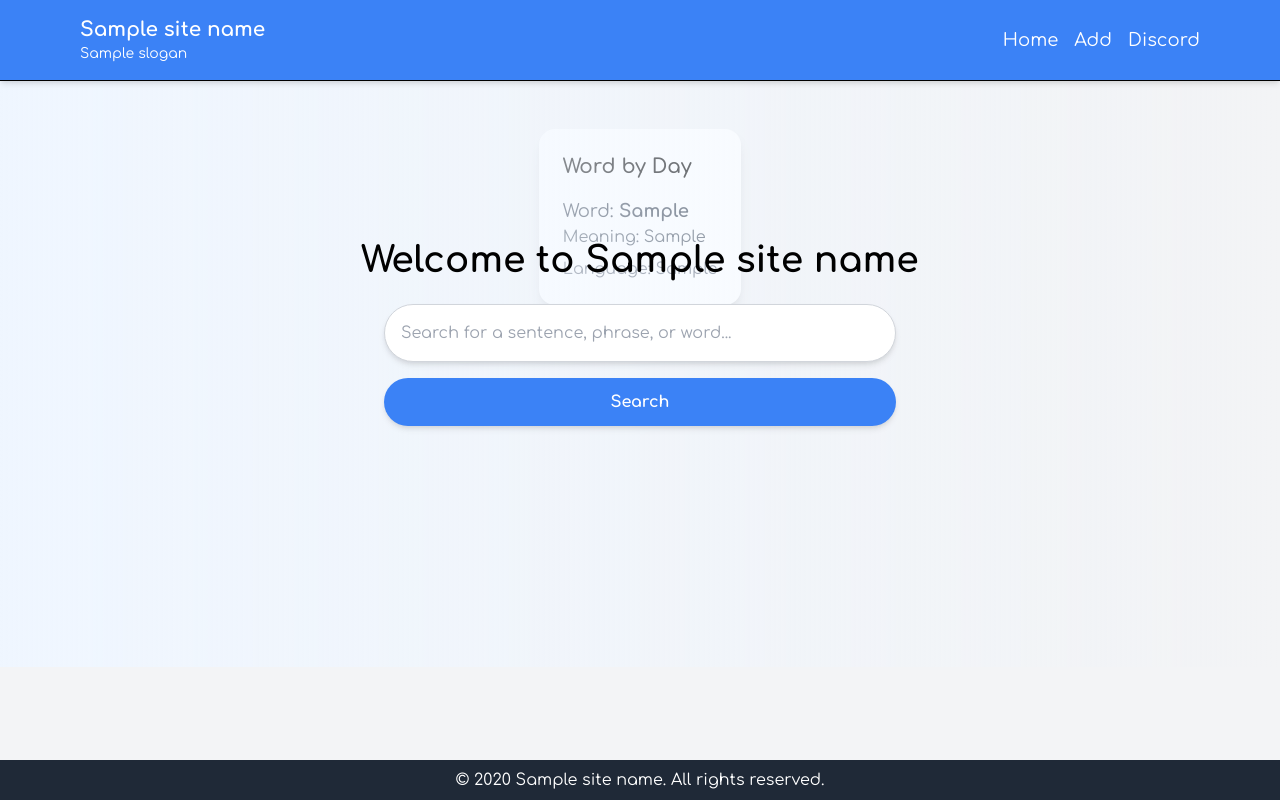
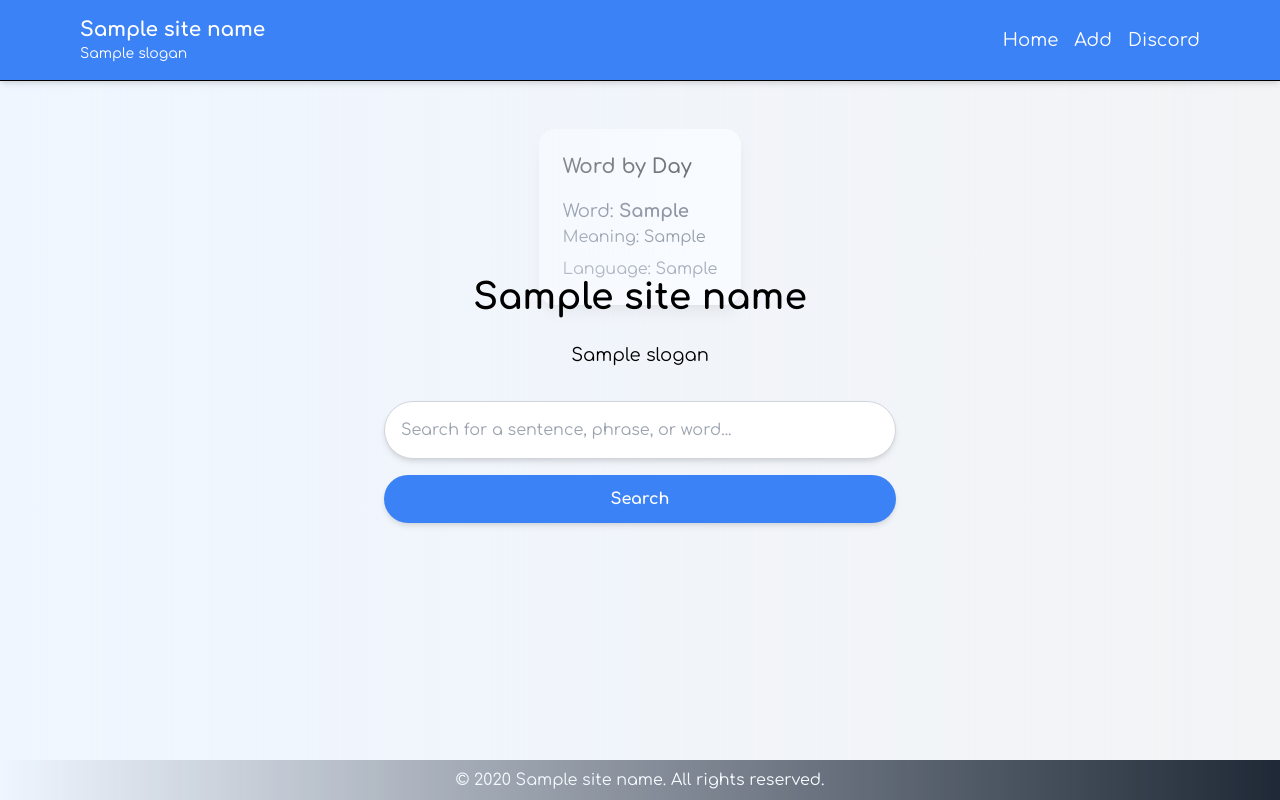
Before and after one commit to willi-felix/flora, a Flask app: template templates/home.html in a window 1280 px wide. Run offline with Flask 3, Linux system fonts and the light colour scheme; the template is opened without the code that fills it: most values are stand-ins (such as "Sample title", 1, 10 or a date in 2020).

Commit message:
Update home.html

```diff
--- a/templates/home.html
+++ b/templates/home.html
@@ -1,8 +1,10 @@
 {% extends 'base.html' %}
 
 {% block content %}
-<div class="flex flex-col justify-center items-center h-5/6 overflow-hidden bg-gradient-to-r from-blue-50 to-teal-50 fixed top-0 left-0 right-0">
-    <h2 class="text-4xl font-bold text-teal-600 mb-6">Welcome to {{ site_name }}</h2>
+<div class="flex flex-col justify-center items-center h-screen overflow-hidden bg-gradient-to-r from-blue-50 to-teal-50 fixed top-0 left-0 right-0">
+    <h2 class="text-4xl font-bold text-teal-600 mb-6">{{ site_name }}</h2>
+    <p class="text-lg text-teal-500 mb-8">{{ slogan }}</p>
+
     <form action="/search" method="get" class="w-full max-w-lg">
         <input
             type="text"
@@ -18,7 +20,7 @@
     </form>
 </div>
 
-<div class="mt-8 p-6 bg-white rounded-2xl shadow-lg w-full max-w-lg text-left">
+<div class="mt-8 p-6 bg-white rounded-2xl shadow-lg w-full max-w-lg text-left mx-auto">
     <h3 class="text-xl font-semibold text-teal-600 mb-4">Word by Day</h3>
     {% if word_of_the_day %}
         <p class="text-gray-700 text-lg">Word: <span class="font-bold">{{ word_of_the_day[1] }}</span></p>
```
